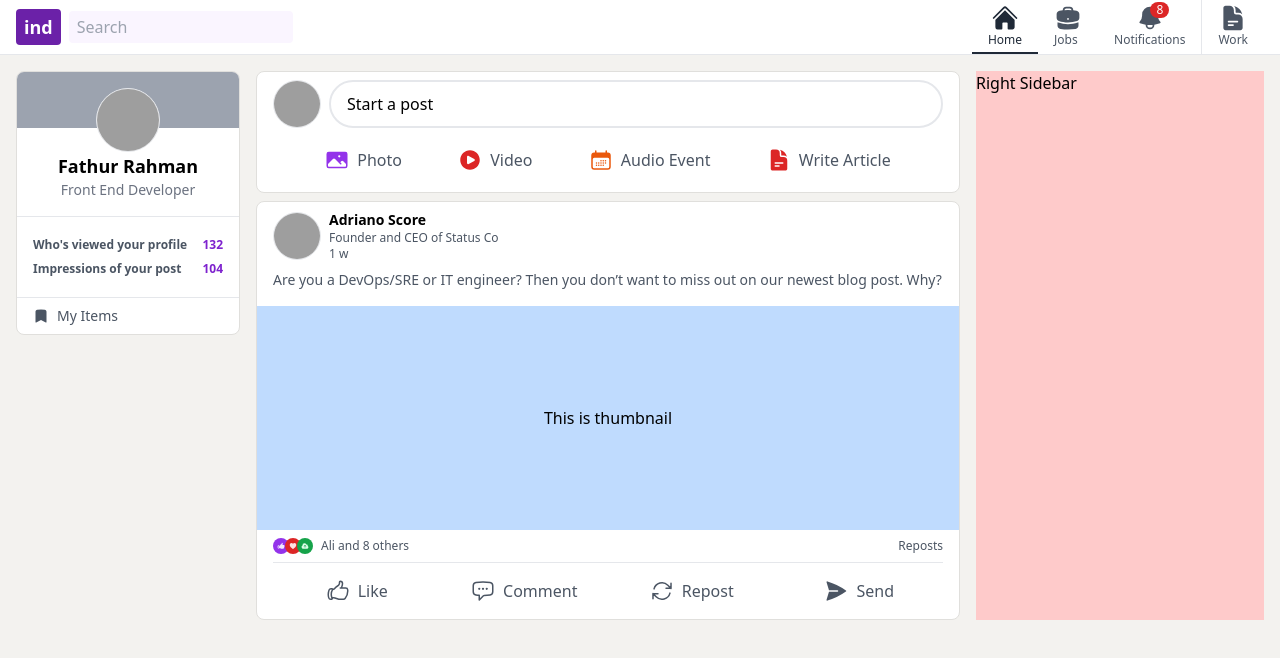
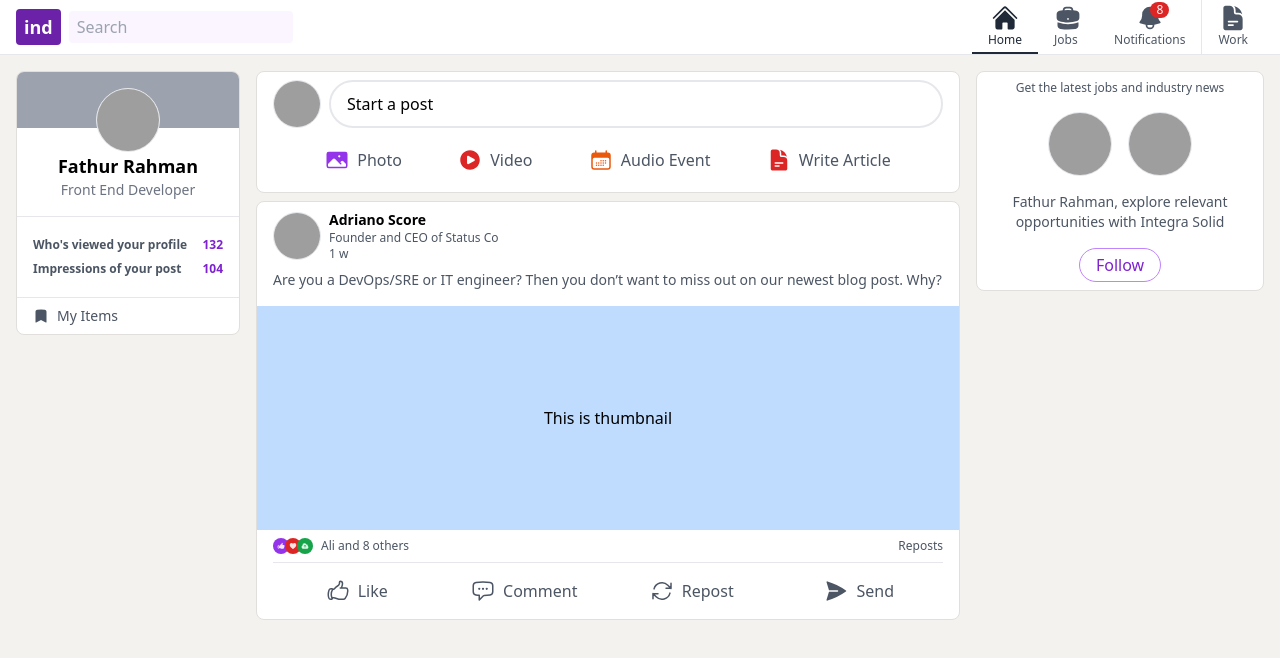
Before and after one commit to cyberfly/tailwindtraining, a website: page index.html in a window 1280 px wide. Drawn offline with Linux system fonts and the light colour scheme; grey boxes are pictures that could not be loaded.

Commit message:
feat: add right sidebar

```diff
--- a/index.html
+++ b/index.html
@@ -543,7 +543,38 @@
         <!-- end main content -->
 
         <!-- right sidebar -->
-        <div class="hidden md:block w-72 bg-red-200">Right Sidebar</div>
+        <div class="hidden md:block w-72">
+          <div class="box-style px-4 py-2">
+            <p class="text-center text-xs text-gray-600">
+              Get the latest jobs and industry news
+            </p>
+
+            <div class="my-4 flex items-center justify-center space-x-4">
+              <img
+                class="h-16 w-16 rounded-full border bg-white"
+                src="https://avatars.dicebear.com/api/avataaars/aku.svg"
+                alt="avatar"
+              />
+              <img
+                class="h-16 w-16 rounded-full border bg-white"
+                src="https://avatars.dicebear.com/api/initials/integra%20solid.svg"
+                alt="avatar"
+              />
+            </div>
+
+            <p class="text-center text-sm text-gray-600">
+              Fathur Rahman, explore relevant opportunities with Integra Solid
+            </p>
+
+            <div class="mt-4 text-center">
+              <button
+                class="rounded-full border border-purple-400 px-4 py-1 font-medium text-purple-700 hover:border-purple-800 hover:bg-purple-100"
+              >
+                Follow
+              </button>
+            </div>
+          </div>
+        </div>
 
         <!-- end right sidebar -->
       </div>
```
Also changed, not shown: dist/output.css.
